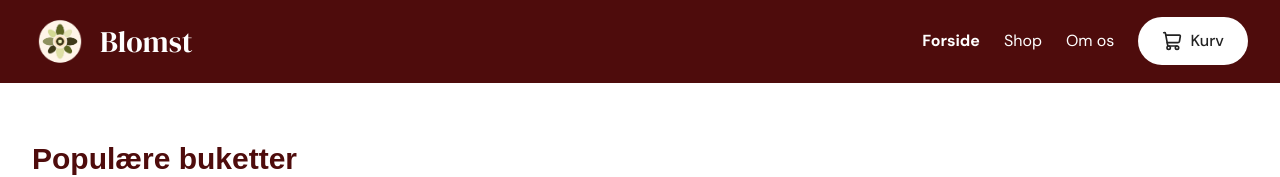
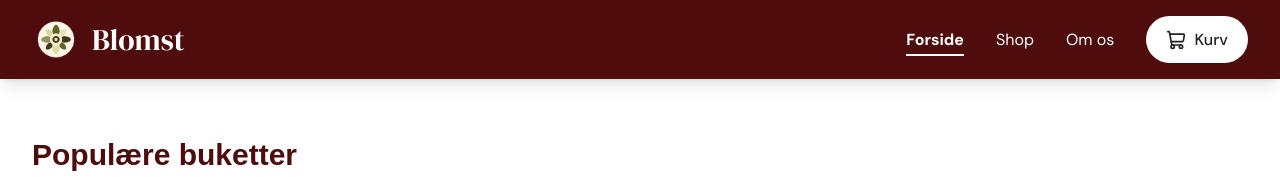
Before and after one commit to Emmafrederiksen/blomst-wp, a Next.js app: page / in a window 1280 px wide. Shown: the top 177 px of the page. Built offline with nearby package versions, Linux system fonts and the light colour scheme; no server answers.

Commit message:
Minor changes to navbar

```diff
--- a/src/layout/Navbar.tsx
+++ b/src/layout/Navbar.tsx
@@ -26,24 +26,27 @@ export default function NavBar() {
   ];
 
   return (
-    <nav className="bg-brand-primary">
+    <nav className="bg-brand-primary shadow-lg">
       <Container>
         <div className="flex items-center justify-between py-4">
           {/* Venstre side */}
-          <div className="flex items-center gap-3">
-            <Image src={logo} alt="Blomst logo" className="w-14 h-auto" />
-            <h1 className="text-brand-white text-h2 font-serif">Blomst</h1>
-          </div>
+          <Link href="/" className="flex items-center gap-3 hover:opacity-90 transition-opacity duration-200">
+            <Image src={logo} alt="Blomst logo" className="w-12 h-auto" />
+            <span className="text-brand-white text-h2 font-serif">Blomst</span>
+          </Link>
 
           {/* Højre side */}
-          <ul className="flex items-center gap-6 text-brand-white font-sans">
+          <ul className="flex items-center gap-8 font-sans">
             {navLinks.map((link) => (
               <li key={link.href}>
                 <Link
                   href={link.href}
-                  className={`py-3 block ${
-                    pathname === link.href ? "font-bold" : "font-normal"
-                  }`}
+                  className={` text-brand-white text-body pb-1 border-b-2 transition-all duration-200 ${
+                    pathname === link.href
+                    ? "border-brand-white font-bold"
+                    : "border-transparent font-normal hover:border-brand-white/50"
+                  }`
+                }
                 >
                   {link.name}
                 </Link>
@@ -54,13 +57,13 @@ export default function NavBar() {
             <li>
               <button
                 onClick={openCart}
-                className="flex items-center gap-2 bg-brand-white text-brand-dark font-medium px-6 py-3 rounded-full hover:opacity-90 active:scale-95 transition-all duration-200 whitespace-nowrap relative"
+                className="flex items-center gap-2 bg-brand-white text-brand-dark font-sans text-body font-medium px-5 py-2.5 rounded-pill hover:opacity-90 active:scale-95 transition-all duration-200 whitespace-nowrap relative"
               >
                 <ShoppingCart className="w-5 h-5" />
                 Kurv
-                {/* Badge — vises kun når mounted OG der er varer i kurven */}
+                {/* Badge – vises kun når mounted OG der er varer i kurven */}
                 {mounted && totalItems > 0 && (
-                  <span className="absolute -top-1 -right-1 bg-brand-primary text-brand-white text-xs font-medium w-6 h-6 rounded-full flex items-center justify-center border-2 border-brand-white">
+                  <span className="absolute -top-1 -right-1 bg-brand-primary text-brand-white text-xs font-medium w-6 h-6 rounded-pill flex items-center justify-center border-2 border-brand-white">
                     {totalItems}
                   </span>
                 )}
```
